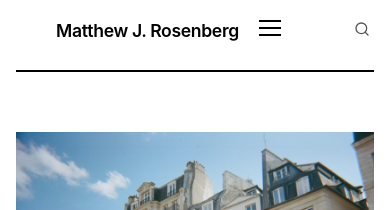
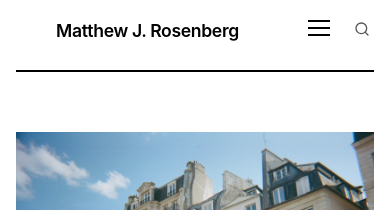
Before and after one commit to mattjrosenberg/mattjrosenberg.com, a Jekyll site: the page built from index.md, in a window 390 px wide. Shown: the top 210 px of the page. Built offline with Jekyll 4.4.1, drawn with Linux system fonts in a browser that asks for light colours; a script that is not in the unit is left out.

Commit message:
Fix mobile nav: group hamburger and search together on the right
Co-Authored-By: Claude Sonnet 4.6 <noreply@anthropic.com>

```diff
--- a/assets/css/style.css
+++ b/assets/css/style.css
@@ -767,12 +767,16 @@ ul.archive,
     display: none;
   }
 
+  .site-title {
+    margin-right: auto;
+  }
+
   .nav-toggle-label {
     display: block;
   }
 
   .nav-actions {
-    margin-left: auto;
+    margin-left: 0;
   }
 
   .theme-toggle {
```
